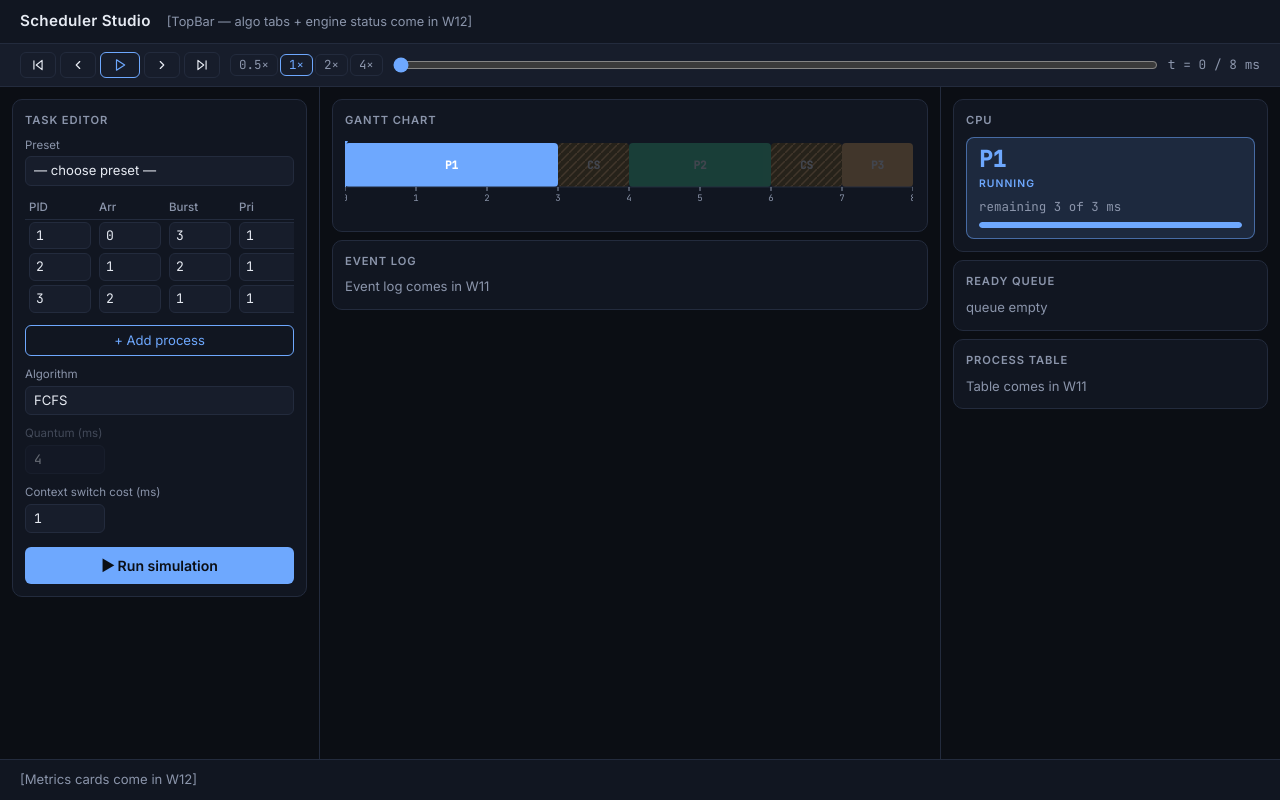
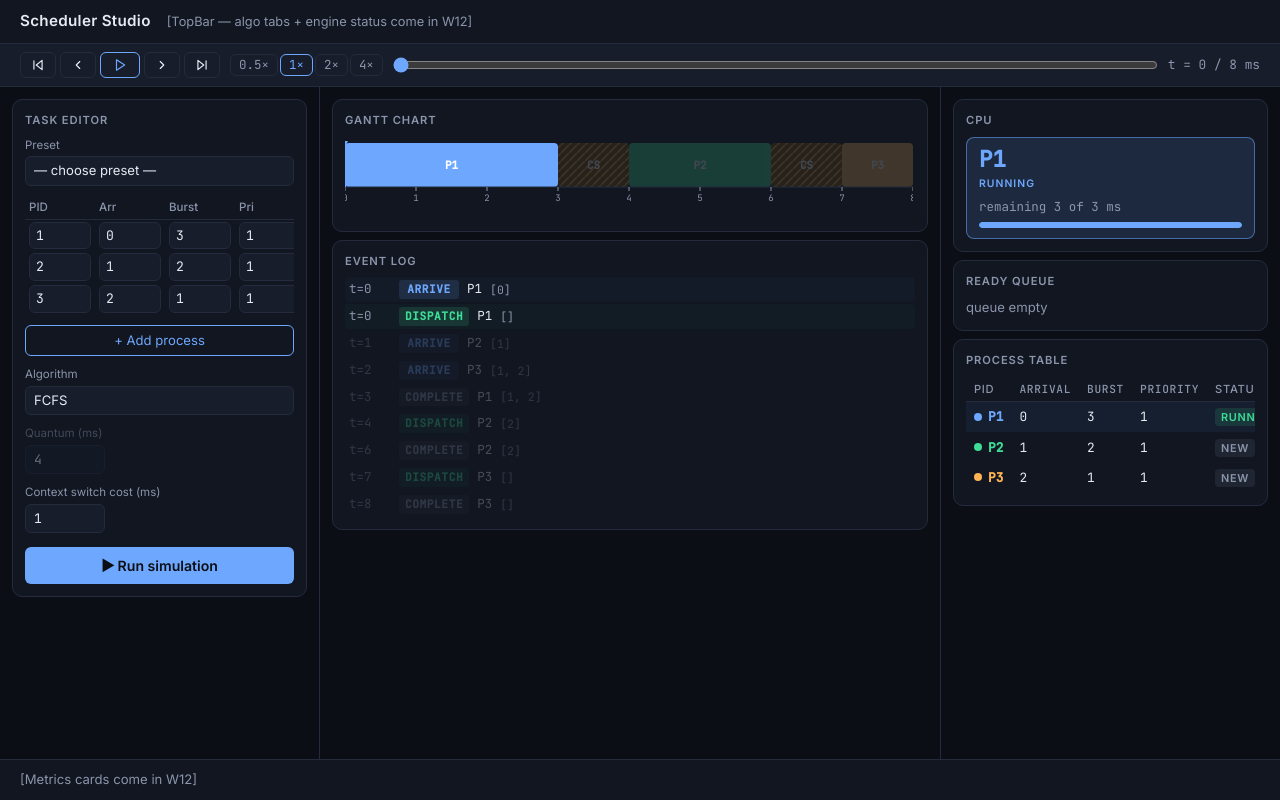
Before and after one commit to peepladivye-eng/Task-Scheduler-Visualizer-Lab, a React (Vite) app in the folder web/: page / in a window 1280 px wide. Built offline with nearby package versions, Linux system fonts and the light colour scheme.

Commit message:
W11 table eventlog

```diff
--- a/web/src/App.tsx
+++ b/web/src/App.tsx
@@ -5,6 +5,8 @@ import Gantt from './components/Gantt'
 import Transport from './components/Transport'
 import CpuCard from './components/CpuCard'
 import ReadyQueue from './components/ReadyQueue'
+import ProcessTable from './components/ProcessTable'
+import EventLog from './components/EventLog'
 import { useStudio } from './store/useStudio'
 
 /** Placeholder panel — children go inside */
@@ -162,7 +164,7 @@ export default function App() {
             : <span style={{ color: color.muted, fontSize: '0.82rem' }}>Run a simulation to see the Gantt chart.</span>}
         </Panel>
         <Panel title="Event Log">
-          <span style={{ color: color.muted, fontSize: '0.82rem' }}>Event log comes in W11</span>
+          <EventLog />
         </Panel>
       </div>
 
@@ -186,7 +188,7 @@ export default function App() {
           <ReadyQueue />
         </Panel>
         <Panel title="Process Table">
-          <span style={{ color: color.muted, fontSize: '0.82rem' }}>Table comes in W11</span>
+          <ProcessTable />
         </Panel>
       </div>
 
--- /dev/null
+++ b/web/src/components/EventLog.tsx
@@ -0,0 +1,116 @@
+import React, { useRef, useEffect } from 'react'
+import { useStudio } from '../store/useStudio'
+import { color } from '../design/tokens'
+import type { EvType } from '../types/trace'
+
+// Color per event type
+function evColor(type: EvType): string {
+  switch (type) {
+    case 'arrive':   return color.accent
+    case 'dispatch': return color.success
+    case 'preempt':  return color.warn
+    case 'complete': return color.muted
+  }
+}
+
+const MONO: React.CSSProperties = {
+  fontFamily: '"JetBrains Mono", Consolas, monospace',
+  fontSize: '0.78rem',
+}
+
+export default function EventLog() {
+  const trace = useStudio((s) => s.trace)
+  const t = useStudio((s) => s.t)
+
+  // Ref to the last visible event element for auto-scroll
+  const lastVisibleRef = useRef<HTMLDivElement>(null)
+
+  useEffect(() => {
+    lastVisibleRef.current?.scrollIntoView({ block: 'nearest', behavior: 'smooth' })
+  }, [t])
+
+  if (!trace) {
+    return (
+      <span style={{ color: color.muted, fontSize: '0.82rem' }}>
+        Run a simulation to see events.
+      </span>
+    )
+  }
+
+  const events = trace.events
+  // Find index of last visible event (ev.t <= t)
+  let lastVisibleIdx = -1
+  for (let i = 0; i < events.length; i++) {
+    if (events[i].t <= t) lastVisibleIdx = i
+  }
+
+  return (
+    <div
+      style={{
+        overflowY: 'auto',
+        maxHeight: '240px',
+        display: 'flex',
+        flexDirection: 'column',
+        gap: '2px',
+      }}
+    >
+      {events.map((ev, idx) => {
+        const visible = ev.t <= t
+        const isLastVisible = idx === lastVisibleIdx
+        const rq = ev.ready_queue.join(', ')
+        const evC = evColor(ev.type)
+
+        return (
+          <div
+            key={idx}
+            ref={isLastVisible ? lastVisibleRef : undefined}
+            style={{
+              opacity: visible ? 1 : 0.25,
+              display: 'flex',
+              alignItems: 'center',
+              gap: '8px',
+              padding: '3px 4px',
+              borderRadius: '4px',
+              background: visible ? `${evC}08` : 'transparent',
+              transition: 'opacity 160ms ease-out',
+            }}
+          >
+            {/* Timestamp */}
+            <span style={{ ...MONO, color: color.muted, minWidth: '42px' }}>
+              t={ev.t}
+            </span>
+
+            {/* Event type badge */}
+            <span
+              style={{
+                ...MONO,
+                background: `${evC}22`,
+                color: evC,
+                borderRadius: '3px',
+                padding: '1px 6px',
+                fontWeight: 600,
+                fontSize: '0.7rem',
+                textTransform: 'uppercase',
+                letterSpacing: '0.05em',
+                minWidth: '60px',
+                textAlign: 'center',
+              }}
+            >
+              {ev.type}
+            </span>
+
+            {/* PID */}
+            <span style={{ ...MONO, color: color.text }}>
+              P{ev.pid}
+            </span>
+
+            {/* Ready queue */}
+            <span style={{ ...MONO, color: color.muted, fontSize: '0.72rem' }}>
+              [{rq}]
+            </span>
+          </div>
+        )
+      })}
+    </div>
+  )
+}
--- /dev/null
+++ b/web/src/components/ProcessTable.tsx
@@ -0,0 +1,139 @@
+import React from 'react'
+import { useStudio, useDerived } from '../store/useStudio'
+import { color } from '../design/tokens'
+import { pidColor } from '../design/pidColor'
+import type { ProcStatus } from '../lib/deriveState'
+
+// Status badge colors: bg and text
+function statusStyle(status: ProcStatus): React.CSSProperties {
+  switch (status) {
+    case 'new':
+      return { background: `${color.muted}20`, color: color.muted }
+    case 'ready':
+      return { background: `${color.accent}20`, color: color.accent }
+    case 'running':
+      return { background: `${color.success}20`, color: color.success }
+    case 'done':
+      return { background: `${color.muted}10`, color: `${color.muted}88` }
+  }
+}
+
+const MONO: React.CSSProperties = {
+  fontFamily: '"JetBrains Mono", Consolas, monospace',
+}
+
+const TH_STYLE: React.CSSProperties = {
+  padding: '4px 8px',
+  color: color.muted,
+  fontWeight: 500,
+  fontSize: '0.7rem',
+  textAlign: 'left',
+  borderBottom: `1px solid ${color.border}`,
+  whiteSpace: 'nowrap',
+  textTransform: 'uppercase',
+  letterSpacing: '0.06em',
+}
+
+const TD_STYLE: React.CSSProperties = {
+  padding: '5px 8px',
+  fontSize: '0.8rem',
+  borderBottom: `1px solid ${color.border}20`,
+  whiteSpace: 'nowrap',
+}
+
+export default function ProcessTable() {
+  const trace = useStudio((s) => s.trace)
+  const t = useStudio((s) => s.t)
+  const derived = useDerived()
+
+  if (!trace) {
+    return (
+      <span style={{ color: color.muted, fontSize: '0.82rem' }}>
+        Run a simulation to see the process table.
+      </span>
+    )
+  }
+
+  return (
+    <div style={{ overflowX: 'auto' }}>
+      <table style={{ borderCollapse: 'collapse', width: '100%', fontSize: '0.8rem' }}>
+        <thead>
+          <tr>
+            <th style={TH_STYLE}>PID</th>
+            <th style={{ ...TH_STYLE, ...MONO }}>Arrival</th>
+            <th style={{ ...TH_STYLE, ...MONO }}>Burst</th>
+            <th style={{ ...TH_STYLE, ...MONO }}>Priority</th>
+            <th style={TH_STYLE}>Status</th>
+            <th style={{ ...TH_STYLE, ...MONO }}>Remaining</th>
+            <th style={{ ...TH_STYLE, ...MONO }}>Start</th>
+            <th style={{ ...TH_STYLE, ...MONO }}>Completion</th>
+            <th style={{ ...TH_STYLE, ...MONO }}>Waiting</th>
+            <th style={{ ...TH_STYLE, ...MONO }}>Turnaround</th>
+            <th style={{ ...TH_STYLE, ...MONO }}>Response</th>
+          </tr>
+        </thead>
+        <tbody>
+          {trace.processes.map((proc) => {
+            const status = derived?.status[proc.pid] ?? 'new'
+            const remaining = derived?.remaining[proc.pid] ?? proc.burst
+            const pc = pidColor(proc.pid)
+
+            // Show start only once we've passed it
+            const showStart = t > proc.start
+            // Show completion-dependent fields once we've reached or passed completion
+            const showComplete = t >= proc.completion
+
+            // Highlight running rows
+            const rowBg = status === 'running' ? `${pc}11` : 'transparent'
+
+            return (
+              <tr key={proc.pid} style={{ background: rowBg }}>
+                {/* PID with colored dot */}
+                <td style={TD_STYLE}>
+                  <div style={{ display: 'flex', alignItems: 'center', gap: '6px' }}>
+                    <span
+                      style={{
+                        display: 'inline-block',
+                        width: '8px',
+                        height: '8px',
+                        borderRadius: '50%',
+                        background: pc,
+                        flexShrink: 0,
+                      }}
+                    />
+                    <span style={{ ...MONO, color: pc, fontWeight: 600 }}>P{proc.pid}</span>
+                  </div>
+                </td>
+                <td style={{ ...TD_STYLE, ...MONO }}>{proc.arrival}</td>
+                <td style={{ ...TD_STYLE, ...MONO }}>{proc.burst}</td>
+                <td style={{ ...TD_STYLE, ...MONO }}>{proc.priority}</td>
+                {/* Status badge */}
+                <td style={TD_STYLE}>
+                  <span
+                    style={{
+                      ...statusStyle(status),
+                      borderRadius: '4px',
+                      padding: '2px 6px',
+                      fontSize: '0.68rem',
+                      fontWeight: 600,
+                      textTransform: 'uppercase',
+                      letterSpacing: '0.06em',
+                    }}
+                  >
+                    {status}
+                  </span>
+                </td>
+                <td style={{ ...TD_STYLE, ...MONO }}>{remaining}</td>
+                <td style={{ ...TD_STYLE, ...MONO }}>{showStart ? proc.start : '—'}</td>
+                <td style={{ ...TD_STYLE, ...MONO }}>{showComplete ? proc.completion : '—'}</td>
+                <td style={{ ...TD_STYLE, ...MONO }}>{showComplete ? proc.waiting : '—'}</td>
+                <td style={{ ...TD_STYLE, ...MONO }}>{showComplete ? proc.turnaround : '—'}</td>
+                <td style={{ ...TD_STYLE, ...MONO }}>{showComplete ? proc.response : '—'}</td>
+              </tr>
+            )
+          })}
+        </tbody>
+      </table>
+    </div>
+  )
+}
```
